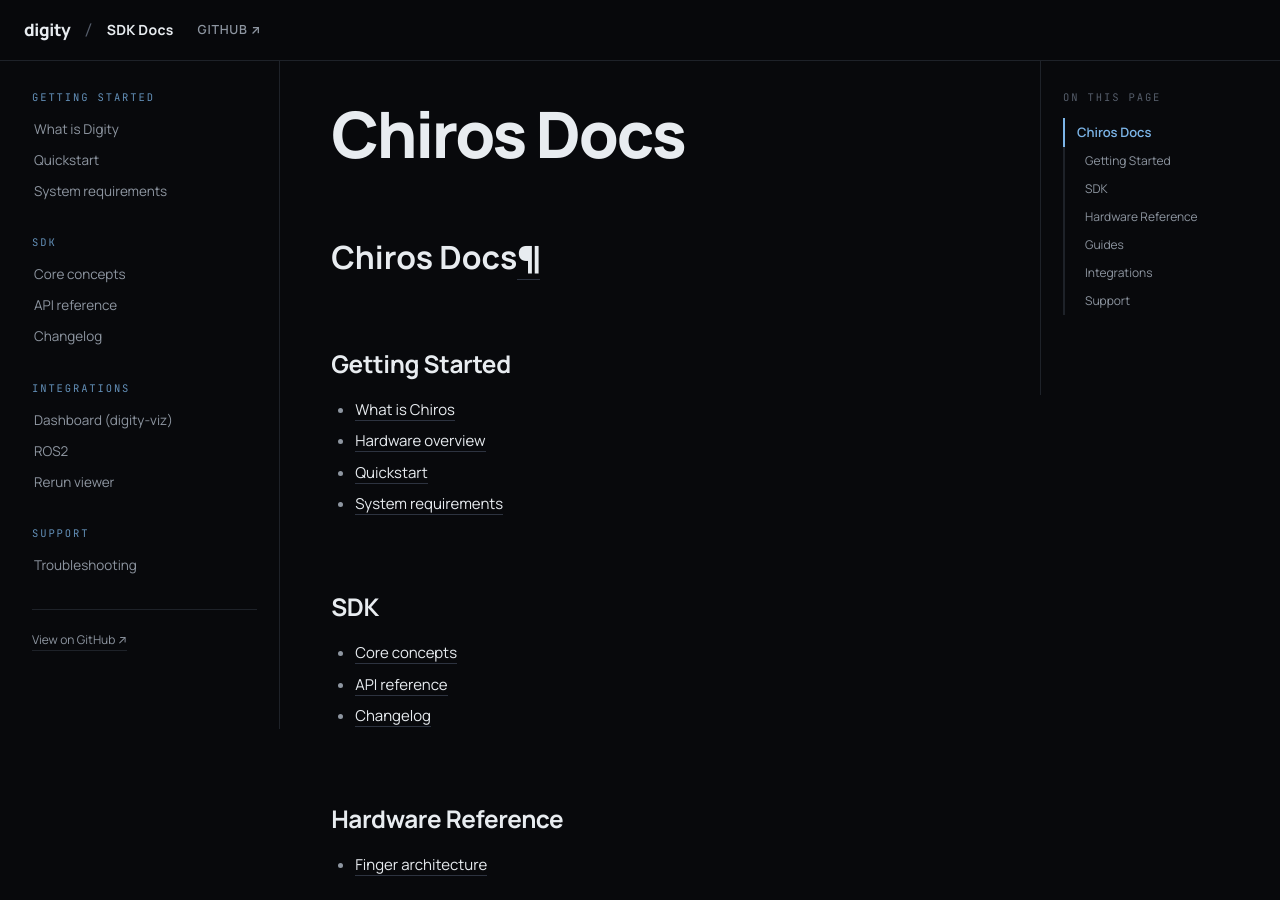
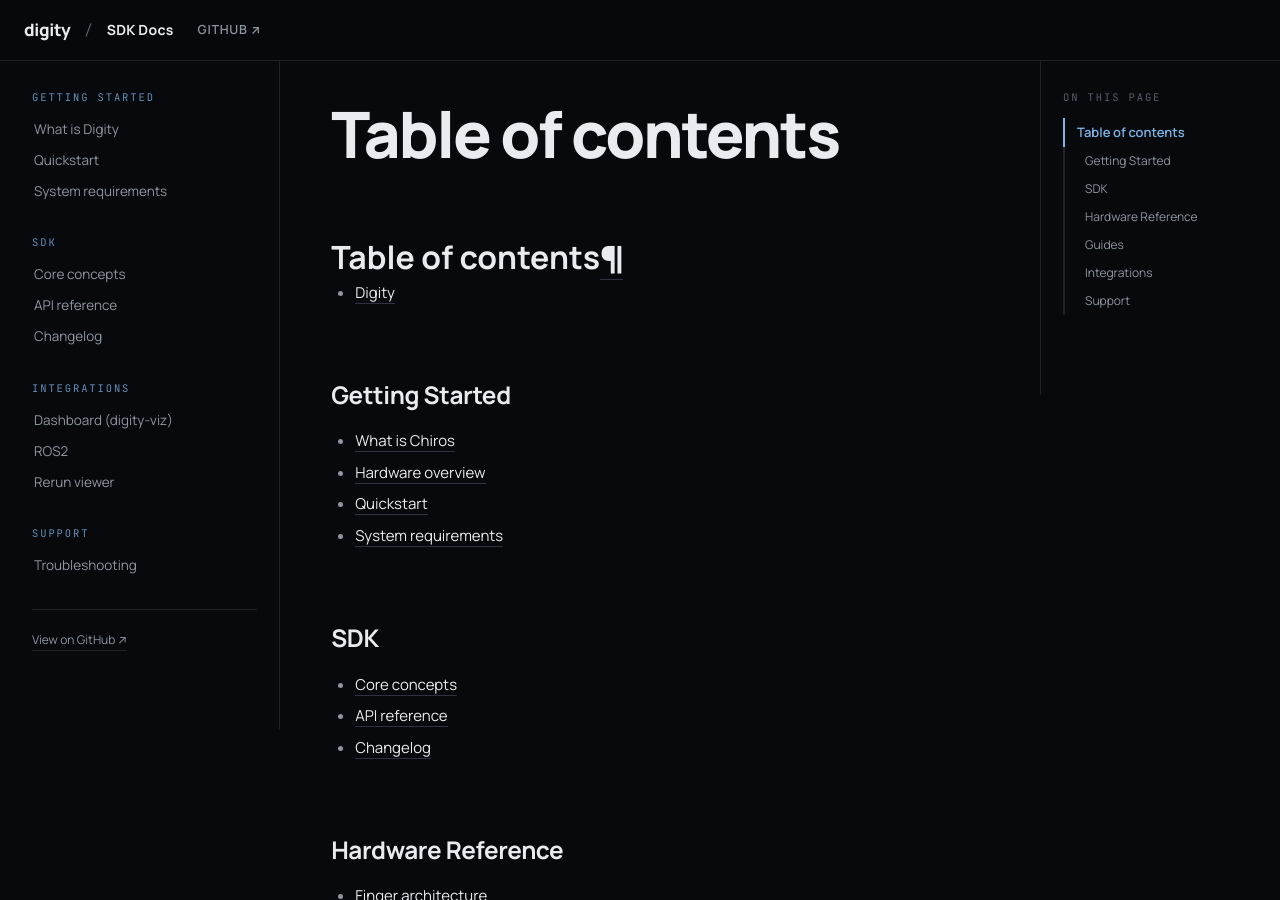
Before and after one commit to digity-cristobalcorral/digity-sdk, an MkDocs documentation site: the page built from docs/SUMMARY.md, in a window 1280 px wide and 900 px high. Built offline with MkDocs 1.6.1, drawn with Linux system fonts in a browser that asks for light colours.

Commit message:
GITBOOK-4: No subject

```diff
--- a/docs/SUMMARY.md
+++ b/docs/SUMMARY.md
@@ -1,24 +1,32 @@
-# Chiros Docs
+# Table of contents
+
+* [Digity](README.md)
 
 ## Getting Started
+
 * [What is Chiros](what-is-chiros.md)
 * [Hardware overview](hardware-overview.md)
 * [Quickstart](index.md)
 * [System requirements](system-requirements.md)
 
 ## SDK
+
 * [Core concepts](sdk-core-concepts.md)
 * [API reference](sdk-api-reference.md)
 * [Changelog](changelog.md)
 
 ## Hardware Reference
+
 * [Finger architecture](finger-architecture.md)
 
 ## Guides
+
 * [Bimanual recording](guide-bimanual.md)
 
 ## Integrations
+
 * [ROS2](integrations-ros2.md)
 
 ## Support
+
 * [Troubleshooting](troubleshooting.md)
```
